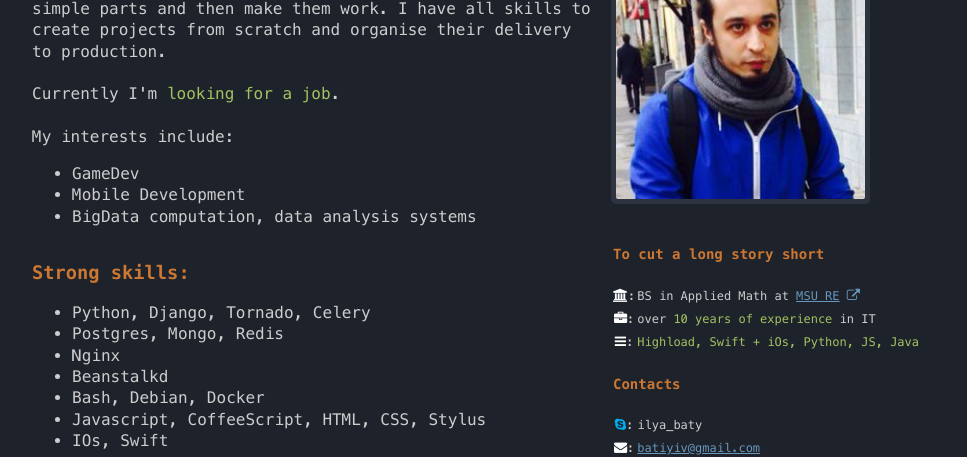
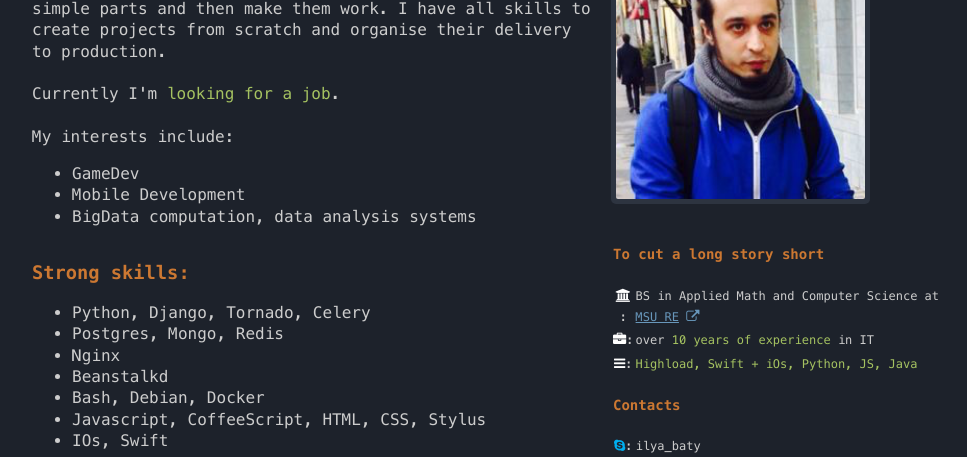
Before and after one commit to baitcode/baitcode.github.io, a website: page index.html in a window 1280 px wide. Shown: the part 119-576 px from the top of the page, without its empty margins (147-1114 px from the left). Drawn offline with Linux system fonts and the light colour scheme.

Commit message:
fix education

```diff
--- a/index.html
+++ b/index.html
@@ -310,7 +310,7 @@
               </tr>
               <tr>
                 <td align="center"><i class="fa fa-white fa-university"></i>:</td>
-                <td>BS in Applied Math at
+                <td>BS in Applied Math and Computer Science at
                   <a href="https://en.wikipedia.org/wiki/Moscow_State_University_of_Railway_Engineering" target="_blank">MSU RE</a>
                   <a class="linkicon" href="https://en.wikipedia.org/wiki/Moscow_State_University_of_Railway_Engineering" target="_blank"><i class="fa fa-external-link"></i></a>
                 </td>
```
